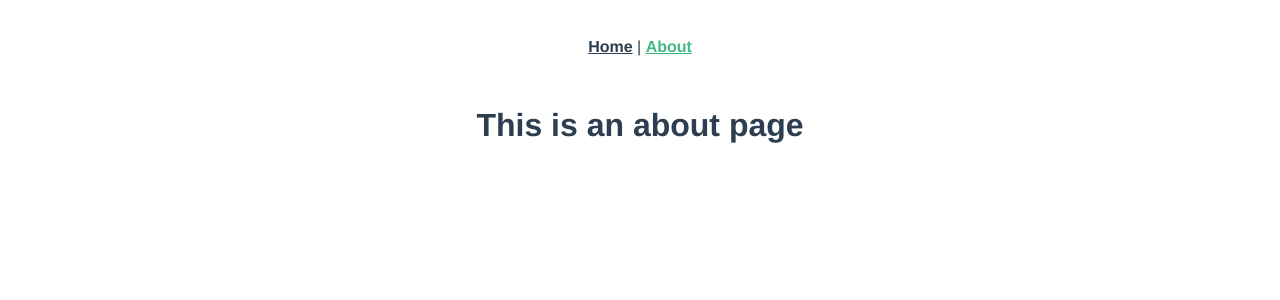
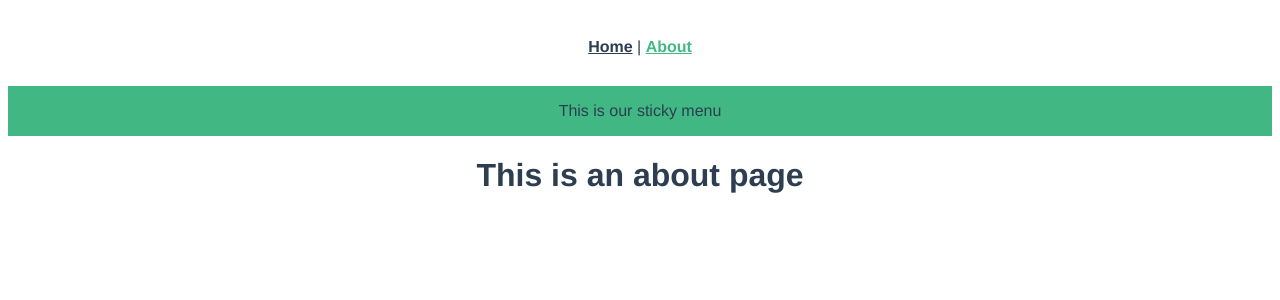
Before and after one commit to michaelverschoof/medium-examples, a Vue app: page /about in a window 1280 px wide. Shown: the top 300 px of the page. Built offline with nearby package versions, Linux system fonts and the light colour scheme.

Commit message:
End result of adding styling to the sticky menu when using the Intersection Observer

```diff
--- a/src/App.vue
+++ b/src/App.vue
@@ -1,8 +1,13 @@
 <template>
-  <div id="nav">
+    <div id="nav" ref="target">
         <router-link to="/">Home</router-link> |
         <router-link to="/about">About</router-link>
     </div>
+
+    <div class="sticky-menu" :class="{ sticking }">
+        This is our sticky menu
+    </div>
+
     <router-view/>
 </template>
 
@@ -13,6 +18,7 @@
     -moz-osx-font-smoothing: grayscale;
     text-align: center;
     color: #2c3e50;
+    min-height: 150vh;
 }
 
 #nav {
@@ -27,4 +33,44 @@
         }
     }
 }
+
+.sticky-menu {
+    background-color: #41b883;
+    padding: 1rem;
+    position: sticky;
+    top: 0;
+
+    .sticking {
+        background-color: rgba(65, 184, 131, 0.3);
+        box-shadow: 0 8px 12px 0 rgba(0, 0, 0, 0.3);
+    }
+}
 </style>
+
+<script lang="ts">
+import {onMounted, ref} from 'vue';
+
+export default {
+    name: 'app',
+    setup() {
+        const target = ref();
+        const sticking = ref(false);
+
+        const observer = new IntersectionObserver(
+            ([entry]) => {
+                sticking.value = !entry.isIntersecting;
+            },
+            {threshold: 0.0}
+        );
+
+        onMounted(() => {
+            observer.observe(target.value);
+        });
+
+        return {
+            target,
+            sticking
+        };
+    }
+};
+</script>
```
Lines whose indentation alone changed are shown as unchanged.
